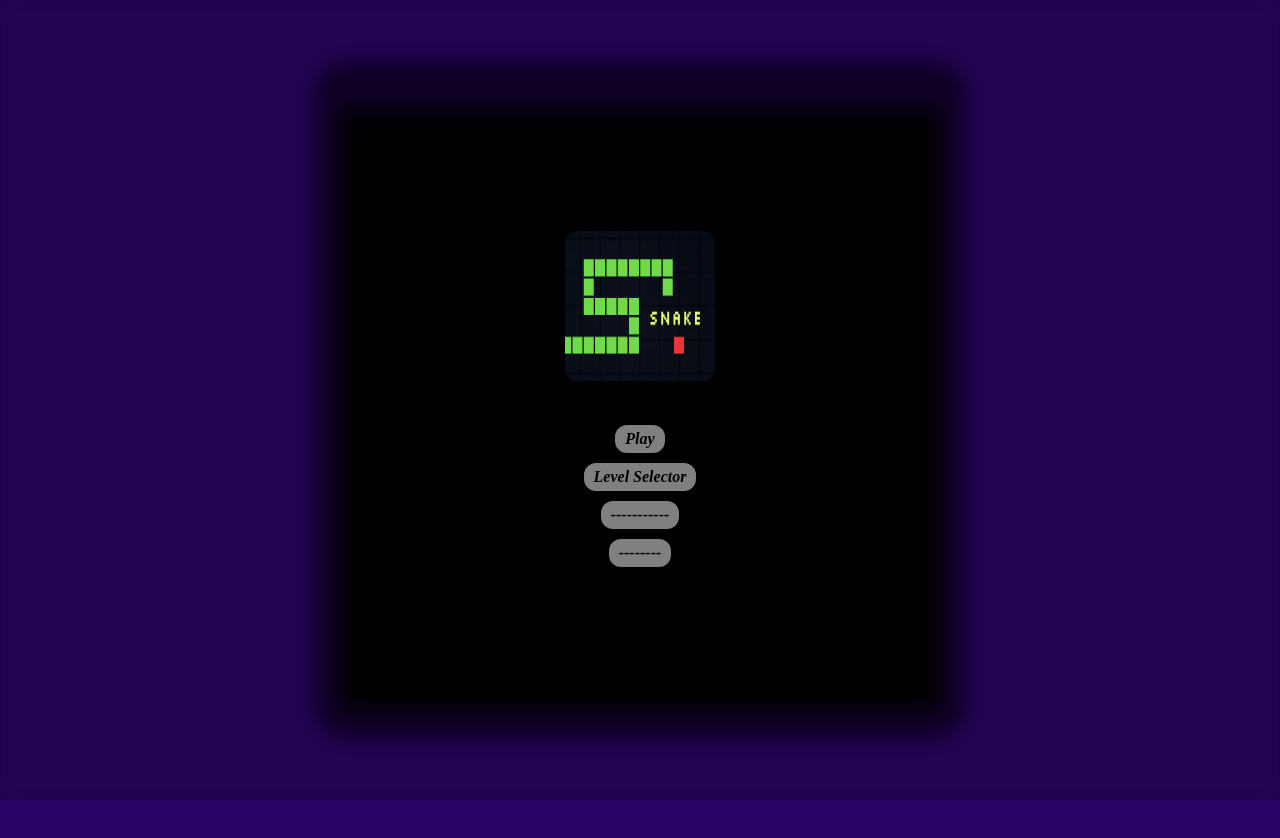
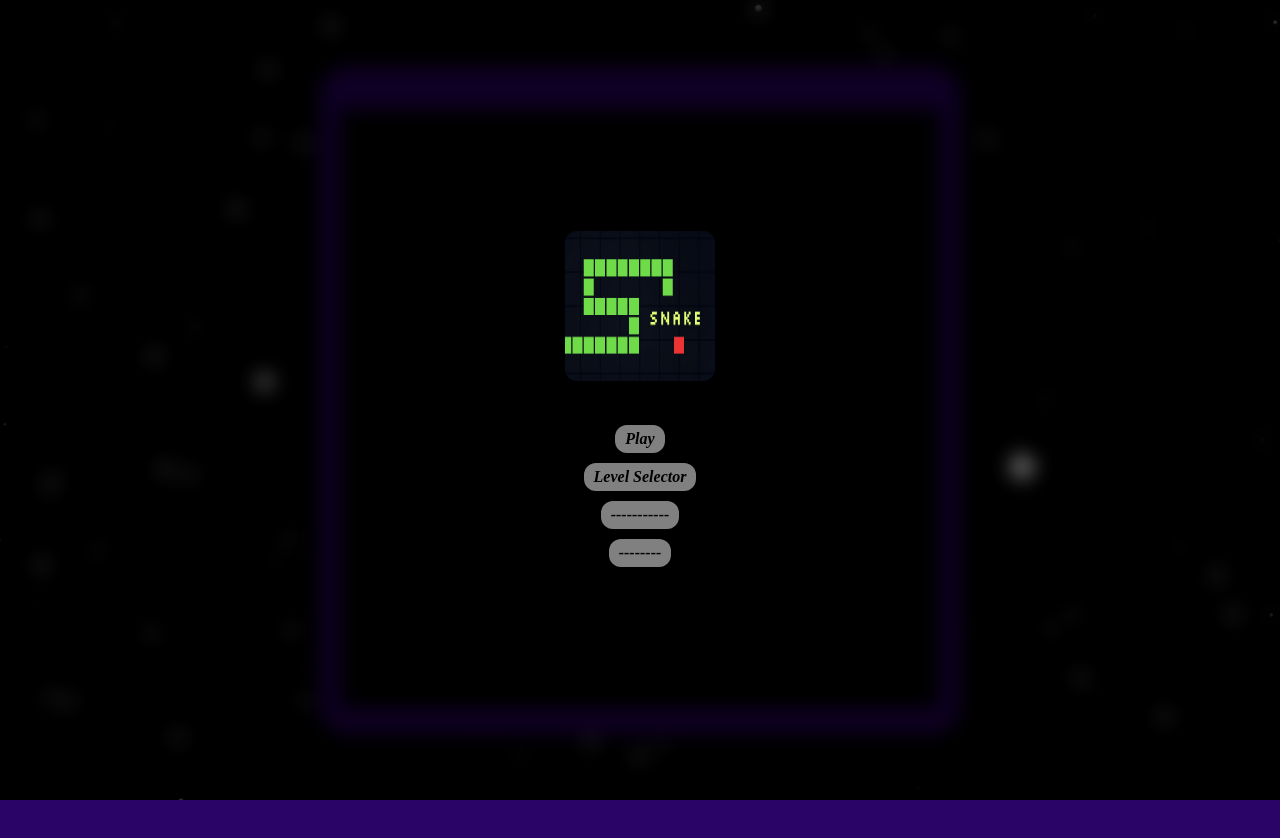
Before and after one commit to Iceyz25/snake, a plain HTML site: page index.html in a window 1280 px wide. Drawn offline with Linux system fonts and the light colour scheme.

Commit message:
Update css.css

```diff
--- a/css.css
+++ b/css.css
@@ -2,7 +2,7 @@ body{background-color: #2a0466;}
 
 /* Estilos generales para el cuerpo */
 body {
-    background-image: url('night.jpeg'); /* Replace with your image path */
+    background-image: url('night.jpg'); /* Replace with your image path */
     background-size: cover; /* Ensures the image covers the entire page */
     background-repeat: no-repeat; /* Prevents tiling */
     background-position: center; /* Centers the image */
```
